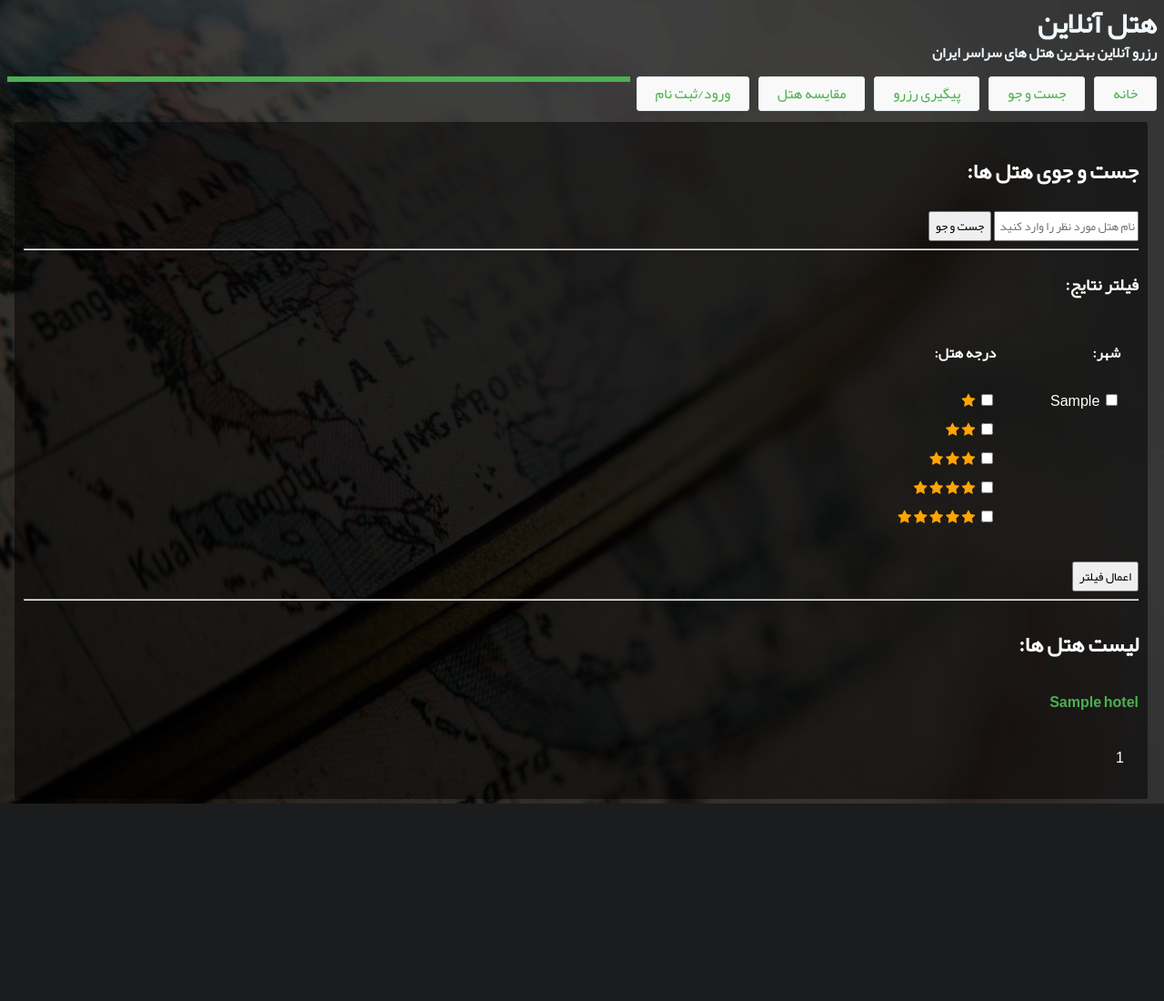
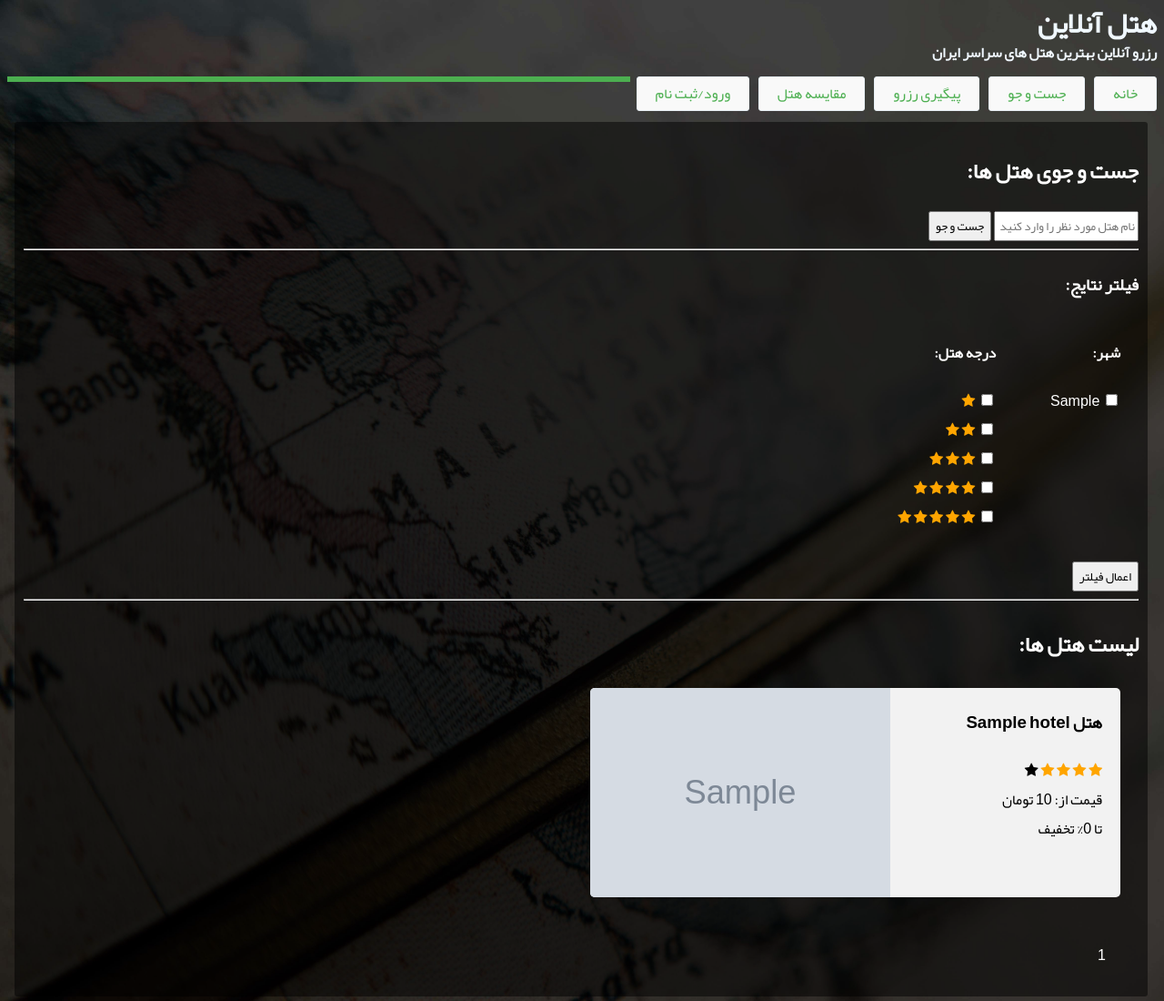
Before and after one commit to Pooryamn/Hotel-reservation-System, a Django app: page /hotel/search/ in a window 1280 px wide. Shown: the whole page at 91% size. Before the commit the page ends 883 px from the top, so only its background shows below. Run offline with Django 3.2, Linux system fonts and the light colour scheme; tables that the repository leaves empty hold one stand-in row (values such as "Sample post"); grey boxes marked "Sample" are stand-in pictures; some libraries are stand-ins or nearby versions.

Commit message:
update on search page

```diff
--- a/blog/templates/blog/hotel/search.html
+++ b/blog/templates/blog/hotel/search.html
@@ -1,4 +1,5 @@
 {% load staticfiles %}
+{% load mytags %}
 
 
 <!DOCTYPE html>
@@ -13,6 +14,7 @@
     <style>
       .pagination {
         display: inline-block;
+        margin-right: 20px;
       }
 
       .pagination a {
@@ -48,6 +50,41 @@
       }
       .checked {
         color: orange;
+      }
+      .container {
+        display: grid;
+        grid-gap: 20px;
+        margin-left: 20px;
+        margin-right: 20px;
+        grid-template-columns: 1fr 1fr;
+        grid-template-rows: auto auto auto;
+      }
+      .hotel-card {
+        display: grid;
+        background-color: #f2f2f2;
+        color: black;
+        width: auto;
+        /*padding: 5px;*/
+        border-radius: 5px;
+        grid-template-columns: 1fr 1fr;
+        grid-template-rows: 1fr;
+        grid-template-areas:
+          "info img";
+      }
+      .hotel-img {
+        grid-area: img;
+        border-top-left-radius: 5px;
+        border-bottom-left-radius: 5px;
+      }
+      .hotel-info {
+        grid-area: info;
+        padding-right: 20px;
+      }
+      h3 a:hover {
+        color: #4CAF50;
+      }
+      h3 a {
+        color: black;
       }
     </style>
 </head>
@@ -133,14 +170,41 @@
 <hr>
 <!-- <div class="black-box"> -->
 <h2><p>لیست هتل ها:</p></h2>
+
+<div class="container">
 {% for hotel in hotel_list %}
-
+<!--
     <h4>
         <a href="{{ hotel.get_absolute_url }}">
             {{hotel.name}}
         </a>
-    </h4>
+    </h4> -->
+      <div class="hotel-card">
+        <img class="hotel-img" width="330px" height="230px" src="{{hotel|hotel_picture}}">
+        <div class="hotel-info">
+          <h3>
+            <a href="{{ hotel.get_absolute_url }}">
+              هتل {{hotel.name}}
+            </a>
+          </h3>
+          {% for i in hotel.rating|hotelstar %}
+            {% if i == 1 %}
+                <span class="fa fa-star checked"></span>
+            {% else %}
+                <span class="fa fa-star"></span>
+            {% endif %}
+          {% endfor %}
+          <br>
+          قیمت از: {{hotel.ordinary_rooms_price}} تومان<br>
+          تا {{hotel.discount}}% تخفیف
+        </div>
+      </div>
 {% endfor %}
+</div>
+
+
+
+
 
 <div class="pagination">
 {% if request.GET.form_select == "form2" %}
--- a/blog/templatetags/mytags.py
+++ b/blog/templatetags/mytags.py
@@ -34,4 +34,7 @@ def cal_discount(price, discount):
 
 @register.filter
 def hotel_picture(hotel):
-    return hotel.hotel_pictures.first().picture.url
+    if hotel.hotel_pictures.first():
+        return hotel.hotel_pictures.first().picture.url
+    else:
+        return None
--- a/blog/views.py
+++ b/blog/views.py
@@ -217,7 +217,7 @@ def search(request):
         hotel_list = Hotel.objects.all()
 
     ### pagination hotel_list
-    paginator = Paginator(hotel_list, 3) # 3 posts in each page
+    paginator = Paginator(hotel_list, 4) # 4 posts in each page
     page = request.GET.get('page')
     if page == None:
         page = 1
```
